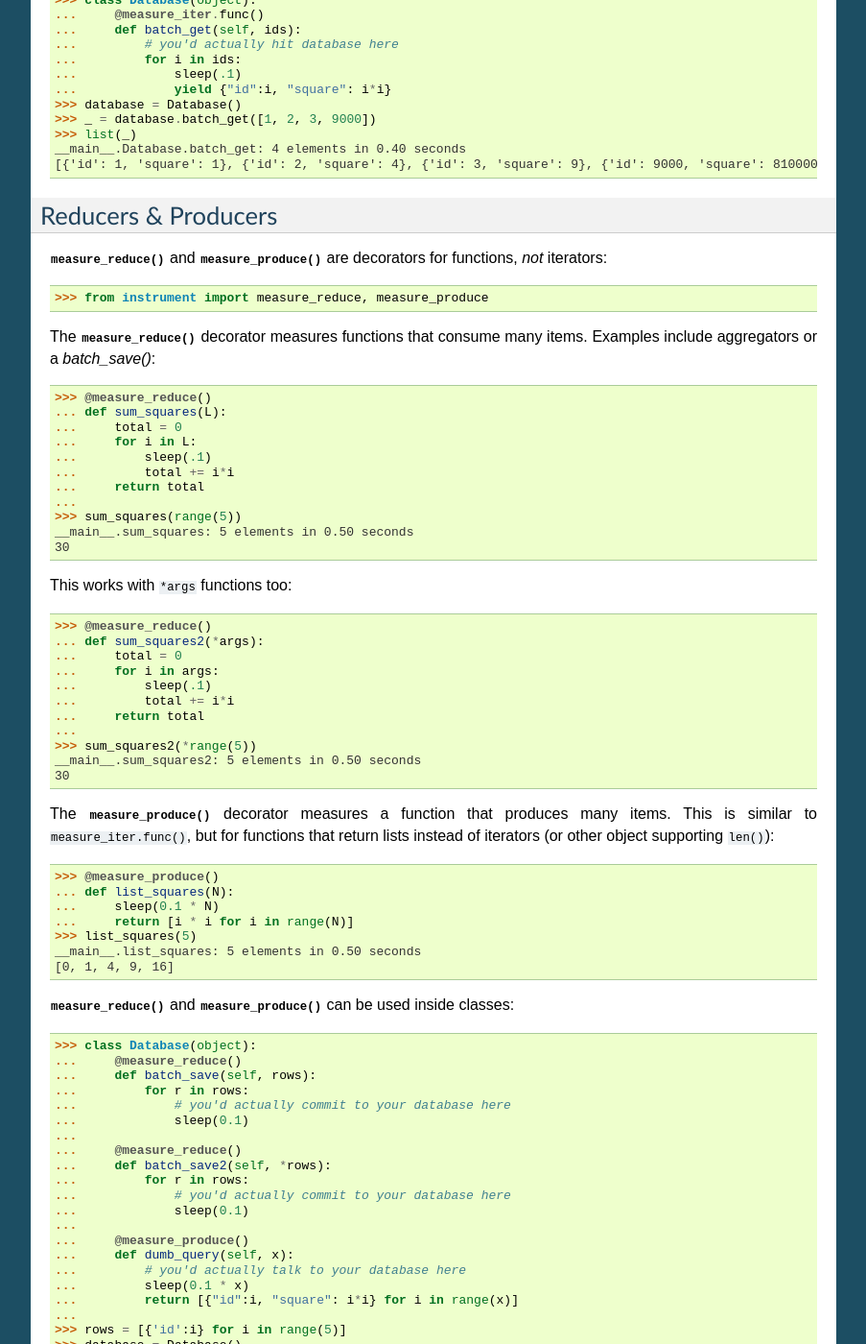
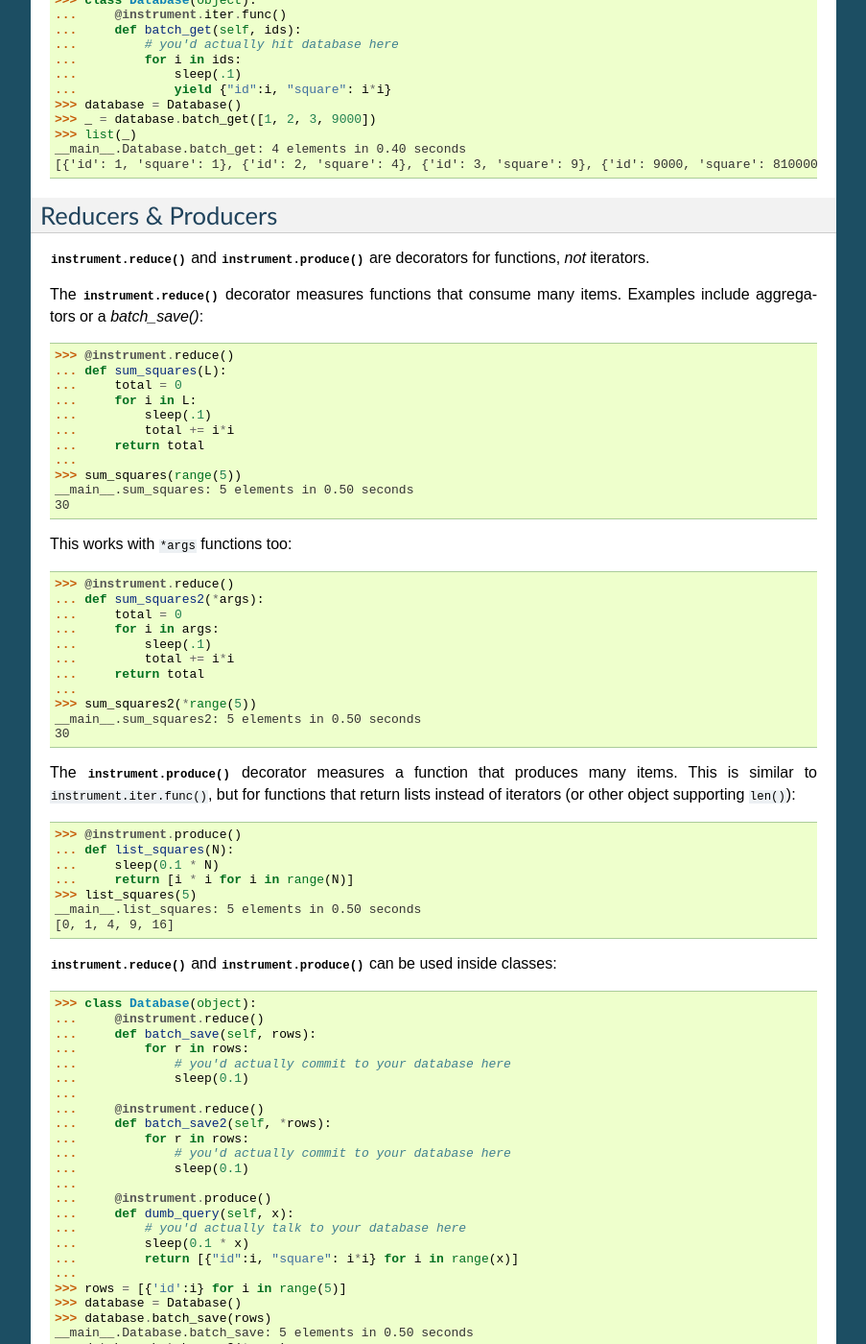
Before and after one commit to wearpants/instrument, a Sphinx documentation site: the page built from doc/basic_use.rst, in a window 1280 px wide and 1400 px high, scrolled down 1504 px. Shown: the whole window at 96% size, without its empty margins (198-1101 px from the left). Built offline with Sphinx 7.4.7, drawn with Linux system fonts in a browser that asks for light colours; some of the changed text lies outside the part shown.

Commit message:
docs build

```diff
--- a/doc/api.rst
+++ b/doc/api.rst
@@ -5,7 +5,7 @@ instrument
 ----------
 
 .. automodule:: instrument
-    :members: measure_iter, measure_each, measure_reduce, measure_produce, measure_func, measure_first, measure_block, print_metric, default_metric, make_multi_metric
+    :members: iter, each, reduce, produce, func, first, block, print_metric, default_metric, make_multi_metric
 
 
 instrument.csv
--- a/doc/basic_use.rst
+++ b/doc/basic_use.rst
@@ -16,19 +16,19 @@ operations we want to gather metrics for:
 ...         yield x * x
 ...         x += 1
 
-Timing iterators is tricky. :func:`measure_iter`, :func:`measure_each` and
-:func:`measure_first` record metrics for time and element count for
+Timing iterators is tricky. :func:`instrument.iter`, :func:`instrument.each` and
+:func:`instrument.first` record metrics for time and element count for
 iteratables.
 
->>> from instrument import measure_iter, measure_each, measure_first
+>>> import instrument
 
-Wrap an iterator in :func:`measure_iter` to time how long it takes to consume
+Wrap an iterator in :func:`instrument.iter` to time how long it takes to consume
 entirely:
 
 >>> underlying = math_is_hard(5)
 >>> underlying # doctest: +ELLIPSIS
 <generator object math_is_hard at ...>
->>> _ = measure_iter(underlying)
+>>> _ = instrument.iter(underlying)
 >>> squares = list(_)
 5 elements in 0.50 seconds
 
@@ -37,10 +37,10 @@ The wrapped iterator yields the same results as the underlying iterable:
 >>> squares
 [0, 1, 4, 9, 16]
 
-The :func:`measure_each` wrapper measures the time taken to produce each
+The :func:`instrument.each` wrapper measures the time taken to produce each
 item:
 
->>> _ = measure_each(math_is_hard(5))
+>>> _ = instrument.each(math_is_hard(5))
 >>> list(_)
 1 elements in 0.10 seconds
 1 elements in 0.10 seconds
@@ -49,17 +49,17 @@ item:
 1 elements in 0.10 seconds
 [0, 1, 4, 9, 16]
 
-The :func:`measure_first` wrapper measures the time taken to produce the
+The :func:`instrument.first` wrapper measures the time taken to produce the
 first item:
 
->>> _ = measure_first(math_is_hard(5))
+>>> _ = instrument.first(math_is_hard(5))
 >>> list(_)
 1 elements in 0.10 seconds
 [0, 1, 4, 9, 16]
 
 You can provide a custom name for the metric:
 
->>> _ = measure_iter(math_is_hard(5), name="bogomips")
+>>> _ = instrument.iter(math_is_hard(5), name="bogomips")
 >>> list(_)
 bogomips: 5 elements in 0.50 seconds
 [0, 1, 4, 9, 16]
@@ -71,7 +71,7 @@ If you have a generator function (one that uses ``yield``), you can wrap it
 with a decorator using ``.func()``. You can pass the same ``name`` and ``metric``
 arugments:
 
->>> @measure_each.func()
+>>> @instrument.each.func()
 ... def slow(N):
 ...     for i in range(N):
 ...         sleep(.1)
@@ -86,7 +86,7 @@ Decorators work inside classes too. If you don't provide a name, a decent one
 will be inferred:
 
 >>> class Database(object):
-...     @measure_iter.func()
+...     @instrument.iter.func()
 ...     def batch_get(self, ids):
 ...         # you'd actually hit database here
 ...         for i in ids:
@@ -101,15 +101,13 @@ __main__.Database.batch_get: 4 elements in 0.40 seconds
 Reducers & Producers
 --------------------
 
-:func:`measure_reduce` and :func:`measure_produce` are decorators for
-functions, *not* iterators:
+:func:`instrument.reduce` and :func:`instrument.produce` are decorators for
+functions, *not* iterators.
 
->>> from instrument import measure_reduce, measure_produce
-
-The :func:`measure_reduce` decorator measures functions that consume many
+The :func:`instrument.reduce` decorator measures functions that consume many
 items. Examples include aggregators or a `batch_save()`:
 
->>> @measure_reduce()
+>>> @instrument.reduce()
 ... def sum_squares(L):
 ...     total = 0
 ...     for i in L:
@@ -123,7 +121,7 @@ __main__.sum_squares: 5 elements in 0.50 seconds
 
 This works with ``*args`` functions too:
 
->>> @measure_reduce()
+>>> @instrument.reduce()
 ... def sum_squares2(*args):
 ...     total = 0
 ...     for i in args:
@@ -135,11 +133,11 @@ This works with ``*args`` functions too:
 __main__.sum_squares2: 5 elements in 0.50 seconds
 30
 
-The :func:`measure_produce` decorator measures a function that produces many
-items. This is similar to ``measure_iter.func()``, but for functions that
+The :func:`instrument.produce` decorator measures a function that produces many
+items. This is similar to ``instrument.iter.func()``, but for functions that
 return lists instead of iterators (or other object supporting ``len()``):
 
->>> @measure_produce()
+>>> @instrument.produce()
 ... def list_squares(N):
 ...     sleep(0.1 * N)
 ...     return [i * i for i in range(N)]
@@ -147,23 +145,23 @@ return lists instead of iterators (or other object supporting ``len()``):
 __main__.list_squares: 5 elements in 0.50 seconds
 [0, 1, 4, 9, 16]
 
-:func:`measure_reduce` and :func:`measure_produce` can be used inside
+:func:`instrument.reduce` and :func:`instrument.produce` can be used inside
 classes:
 
 >>> class Database(object):
-...     @measure_reduce()
+...     @instrument.reduce()
 ...     def batch_save(self, rows):
 ...         for r in rows:
 ...             # you'd actually commit to your database here
 ...             sleep(0.1)
 ...
-...     @measure_reduce()
+...     @instrument.reduce()
 ...     def batch_save2(self, *rows):
 ...         for r in rows:
 ...             # you'd actually commit to your database here
 ...             sleep(0.1)
 ...
-...     @measure_produce()
+...     @instrument.produce()
 ...     def dumb_query(self, x):
 ...         # you'd actually talk to your database here
 ...         sleep(0.1 * x)
@@ -182,11 +180,10 @@ __main__.Database.dumb_query: 3 elements in 0.30 seconds
 Functions
 ---------
 
-The :func:`measure_func` decorator simply measures total function execution
+The :func:`instrument.func` decorator simply measures total function execution
 time:
 
->>> from instrument import measure_func
->>> @measure_func()
+>>> @instrument.func()
 ... def slow():
 ...     # you'd do something useful here
 ...     sleep(.1)
@@ -198,7 +195,7 @@ __main__.slow: 1 elements in 0.10 seconds
 This works in classes too:
 
 >>> class CrunchCrunch(object):
-...     @measure_func()
+...     @instrument.func()
 ...     def slow(self):
 ...         # you'd do something useful here
 ...         sleep(.1)
@@ -211,10 +208,9 @@ Blocks
 ------
 
 To measure the excecution time of a block of code, use a
-:func:`measure_block` context manager:
+:func:`instrument.block` context manager:
 
->>> from instrument import measure_block
->>> with measure_block(name="slowcode"):
+>>> with instrument.block(name="slowcode"):
 ...     # you'd do something useful here
 ...     sleep(0.2)
 slowcode: 1 elements in 0.20 seconds
@@ -222,7 +218,7 @@ slowcode: 1 elements in 0.20 seconds
 You can also pass your own value for `count`; this is useful to measure a
 resource used by a block (the number of bytes in a file, for example):
 
->>> with measure_block(name="slowcode", count=42):
+>>> with instrument.block(name="slowcode", count=42):
 ...     # you'd do something useful here
 ...     sleep(0.2)
 slowcode: 42 elements in 0.20 seconds
--- a/doc/changelog.rst
+++ b/doc/changelog.rst
@@ -4,6 +4,8 @@ See also: :doc:`incompatibilities`.
 
 0.5.0
 -----
+* rename project to `instrument` from `measure_it`
+* update to modern tooling: pytest, pipenv, etc..
 * fix to work with newer versions of statsd, including its django support
 
 0.4
--- a/doc/conf.py
+++ b/doc/conf.py
@@ -12,6 +12,7 @@
 # serve to show the default.
 
 import sys, os
+sys.path.append(os.path.join(os.path.dirname(__name__), '..'))
 
 # If extensions (or modules to document with autodoc) are in another directory,
 # add these directories to sys.path here. If the directory is relative to the
@@ -123,7 +124,7 @@ html_theme = 'default'
 # Add any paths that contain custom static files (such as style sheets) here,
 # relative to this directory. They are copied after the builtin static files,
 # so a file named "default.css" will overwrite the builtin "default.css".
-html_static_path = ['_static']
+#html_static_path = ['_static']
 
 # If not '', a 'Last updated on:' timestamp is inserted at every page bottom,
 # using the given strftime format.
@@ -167,7 +168,7 @@ html_static_path = ['_static']
 #html_file_suffix = None
 
 # Output file base name for HTML help builder.
-htmlhelp_basename = 'measure_itdoc'
+htmlhelp_basename = 'instrumentdoc'
 
 
 # -- Options for LaTeX output --------------------------------------------------
--- a/doc/conftest.py
+++ b/doc/conftest.py
@@ -1,10 +1,10 @@
 import pytest
 import fakesleep
 
-from instrument import measure_iter
+import instrument
 from tests import math_is_hard
 
 @pytest.fixture(autouse=True)
 def add_np(doctest_namespace):
-    doctest_namespace['measure_iter'] = measure_iter
+    doctest_namespace['instrument'] = instrument
     doctest_namespace['math_is_hard'] = math_is_hard
--- a/doc/incompatibilities.rst
+++ b/doc/incompatibilities.rst
@@ -1,5 +1,10 @@
 Backwards Incompatibilities
 ===========================
+
+0.4 -> 0.5
+----------
+* main package renamed from `measure_it` to `instrument`
+* prefixed `measure_iter`, etc. functions no longer available; use `instrument.iter` instead
 
 0.3 -> 0.4
 ----------
```
Also changed, not shown: doc/output.rst (+4 -4 lines).
